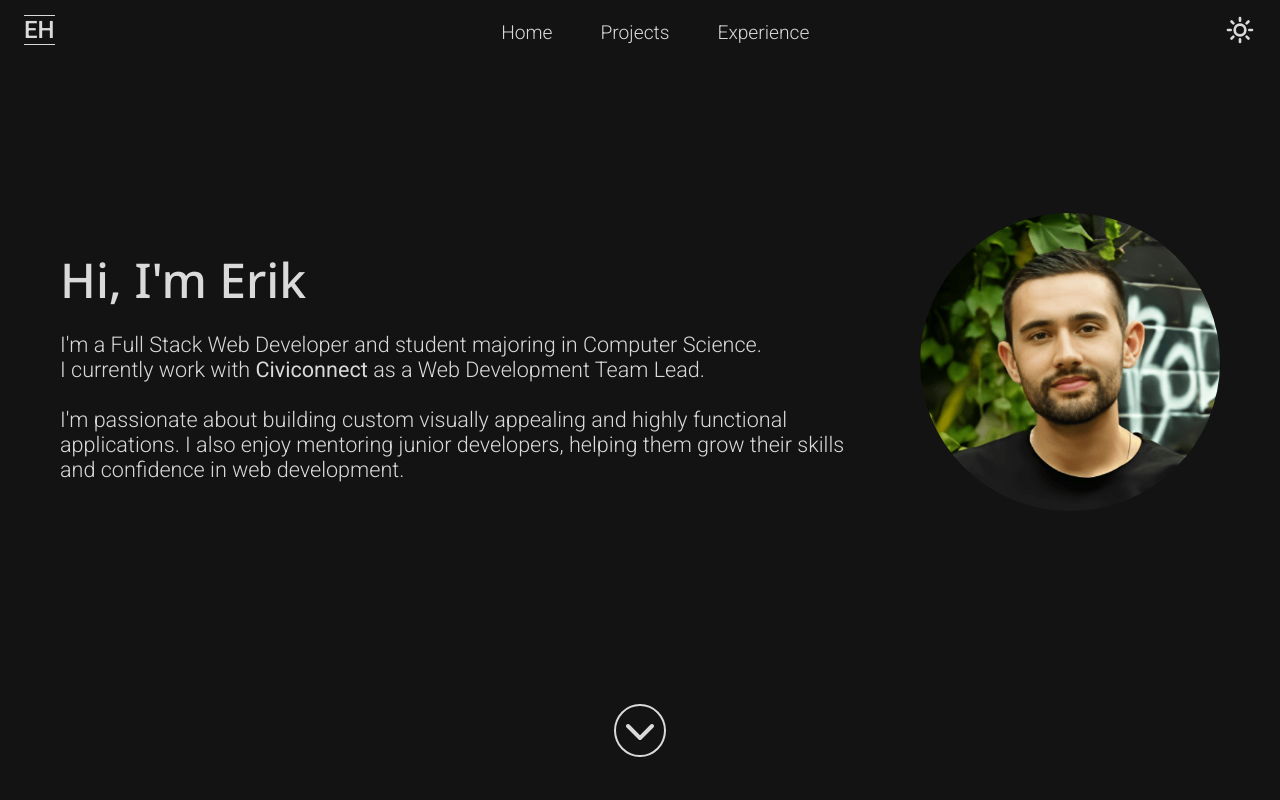
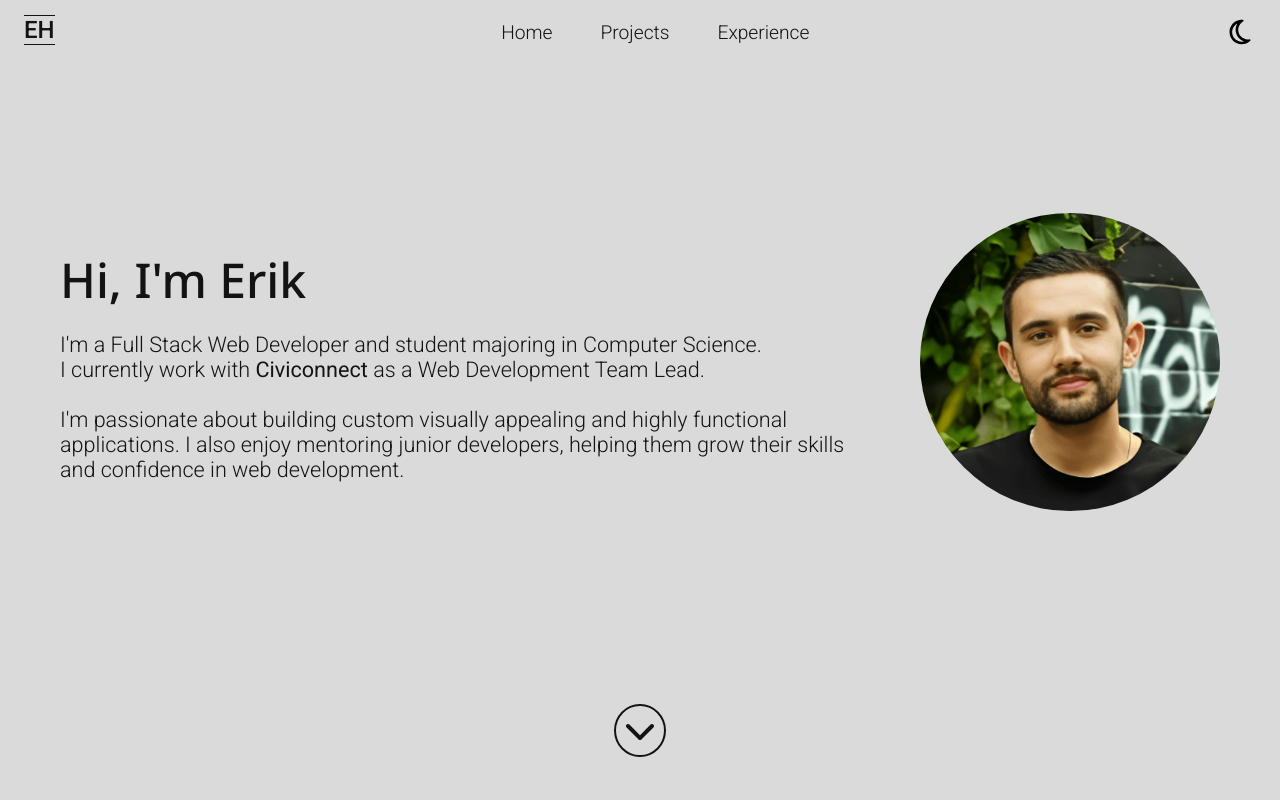
Before and after one commit to EHansen94/portfolio, a Next.js app: page / in a window 1280 px wide. Shown: the top 800 px of the page. Built offline with nearby package versions, Linux system fonts and the light colour scheme.

Commit message:
fixed darkmode default through app

```diff
--- a/src/components/Navbar.jsx
+++ b/src/components/Navbar.jsx
@@ -16,23 +16,23 @@ export default function Navbar() {
 	const router = useRouter();
 	const [darkModeToggle, setDarkModeToggle] = useContext(DarkModeContext);
 
-	// useEffect(() => {
-	// 	const handleScroll = () => {
-	// 		const navbar = document.querySelector(
-	// 			`.${styles["navbar-container"]}`
-	// 		);
-	// 		if (window.scrollY > 0) {
-	// 			navbar.classList.add(styles["scrolled"]);
-	// 		} else {
-	// 			navbar.classList.remove(styles["scrolled"]);
-	// 		}
-	// 	};
+	useEffect(() => {
+		const handleScroll = () => {
+			const navbar = document.querySelector(
+				`.${styles["navbar-container"]}`
+			);
+			if (window.scrollY > 0) {
+				navbar.classList.add(styles["scrolled"]);
+			} else {
+				navbar.classList.remove(styles["scrolled"]);
+			}
+		};
 
-	// 	window.addEventListener("scroll", handleScroll);
-	// 	return () => {
-	// 		window.removeEventListener("scroll", handleScroll);
-	// 	};
-	// }, []);
+		window.addEventListener("scroll", handleScroll);
+		return () => {
+			window.removeEventListener("scroll", handleScroll);
+		};
+	}, []);
 
 	return (
 		<nav className={styles["navbar-container"]}>
@@ -81,17 +81,17 @@ export default function Navbar() {
 			</ul>
 			<div className={styles["toggle-container"]}>
 				{darkModeToggle ? (
+					<FontAwesomeIcon
+						icon={faMoon}
+						alt="moon icon"
+						className={styles["moon-icon"]}
+						onClick={() => setDarkModeToggle(!darkModeToggle)}
+					/>
+				) : (
 					<img
 						src={sun.src}
 						alt="sun icon"
 						className={styles["sun-icon"]}
-						onClick={() => setDarkModeToggle(!darkModeToggle)}
-					/>
-				) : (
-					<FontAwesomeIcon
-						icon={faMoon}
-						alt="moon icon"
-						className={styles["moon-icon"]}
 						onClick={() => setDarkModeToggle(!darkModeToggle)}
 					/>
 				)}
--- a/src/styles/components/Navbar.module.css
+++ b/src/styles/components/Navbar.module.css
@@ -4,13 +4,17 @@
 	left: 0;
 	width: 100%;
 	z-index: 1000;
-	background: var(--primary-background);
 	height: 60px;
 	padding: 24px;
 	display: flex;
 	align-items: center;
 	justify-content: space-between;
-	transition: background 0.3s ease-in-out, color 0.3s ease-in-out;
+	background-color: transparent;
+	transition: background-color 0.5s ease;
+}
+
+.navbar-container.scrolled {
+	background-color: var(--primary-background);
 }
 
 .nav-links {
--- a/src/styles/globals.css
+++ b/src/styles/globals.css
@@ -1,19 +1,19 @@
 :root {
+	--primary-text: #dadada;
+	--primary-text-reversed: #131313;
+	--primary-background: #131313;
+	--primary-background-2: #272727;
+	--logo-background: #d8d8d8;
+	/* --shadow: 2px 2px 1px #f0f0f0b2; */
+}
+
+.light-mode {
 	--primary-text: #131313;
 	--primary-text-reversed: #dadada;
 	--primary-background: #dadada;
 	--primary-background-2: #b8b8b8;
 	--logo-background: #b8b8b8;
 	/* --shadow: 2px 2px 1px #00000034; */
-}
-
-.dark-mode {
-	--primary-text: #dadada;
-	--primary-text-reversed: #131313;
-	--primary-background: #131313;
-	--primary-background-2: #272727;
-	--logo-background: #d8d8d8;
-	/* --shadow: 2px 2px 1px #f0f0f0b2; */
 }
 
 * {
--- a/src/util/darkModeContext.js
+++ b/src/util/darkModeContext.js
@@ -8,7 +8,7 @@ export const DarkModeProvider = ({ children }) => {
 
 	useEffect(() => {
 		if (typeof window !== "undefined") {
-			const storedMode = JSON.parse(localStorage.getItem("darkMode"));
+			const storedMode = JSON.parse(localStorage.getItem("lightMode"));
 			if (storedMode !== null) {
 				setDarkModeToggle(storedMode);
 			}
@@ -19,11 +19,11 @@ export const DarkModeProvider = ({ children }) => {
 	// Effect to add/remove class and persist to local storage
 	useEffect(() => {
 		if (darkModeToggle) {
-			document.body.classList.add("dark-mode");
+			document.body.classList.add("light-mode");
 			localStorage.setItem("darkMode", JSON.stringify(true));
 		} else {
-			document.body.classList.remove("dark-mode");
-			localStorage.setItem("darkMode", JSON.stringify(false));
+			document.body.classList.remove("light-mode");
+			localStorage.setItem("lightMode", JSON.stringify(false));
 		}
 	}, [darkModeToggle]);
 
```
